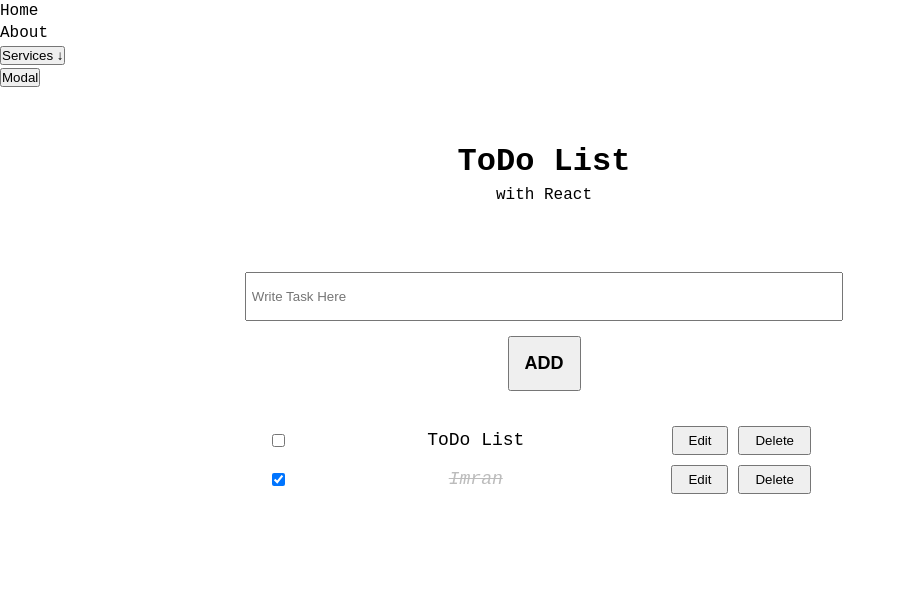
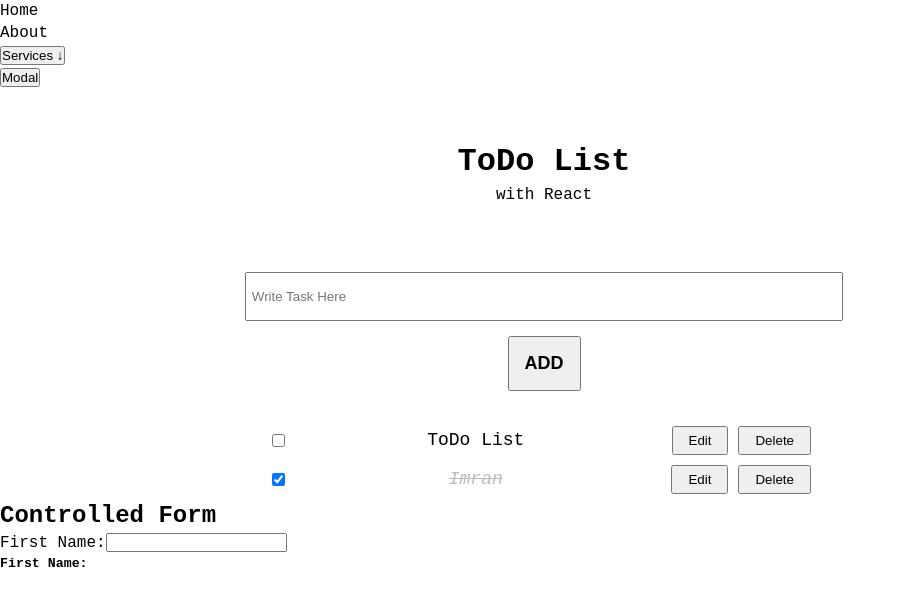
Before and after one commit to imranhossainemi/todo_list_react, a React (Create React App) app: page / in a window 1280 px wide. Shown: the top 606 px of the page, without its empty margins (0-906 px from the left). Built offline with nearby package versions, Linux system fonts and the light colour scheme.

Commit message:
Update app.js

```diff
--- a/src/App.js
+++ b/src/App.js
@@ -2,6 +2,7 @@ import './App.css';
 import TodoView from './Components/TodoView';
 import Navbar from './Components/Navbar';
 import Modal from './Components/Modal';
+import Form from './Components/Form';
 
 function App() {
   return (
@@ -9,6 +10,7 @@ function App() {
       <Navbar />
       <Modal />
       <TodoView />
+      <Form />
     </>
   );
 }
--- /dev/null
+++ b/src/Components/Form.js
@@ -0,0 +1,27 @@
+import { React, useState } from 'react';
+
+const Form = () => {
+  const [fname, setFname] = useState('');
+
+  const handleChage = (e) => {
+    setFname(e.target.value);
+  };
+
+  return (
+    <div className="form-container">
+      <h2>Controlled Form</h2>
+      <form>
+        <label htmlFor="fname">
+          First Name:
+          <input type="text" value={fname} name="fname" onChange={handleChage} />
+        </label>
+      </form>
+      <h5>
+        First Name:
+        {fname}
+      </h5>
+    </div>
+  );
+};
+
+export default Form;
```
